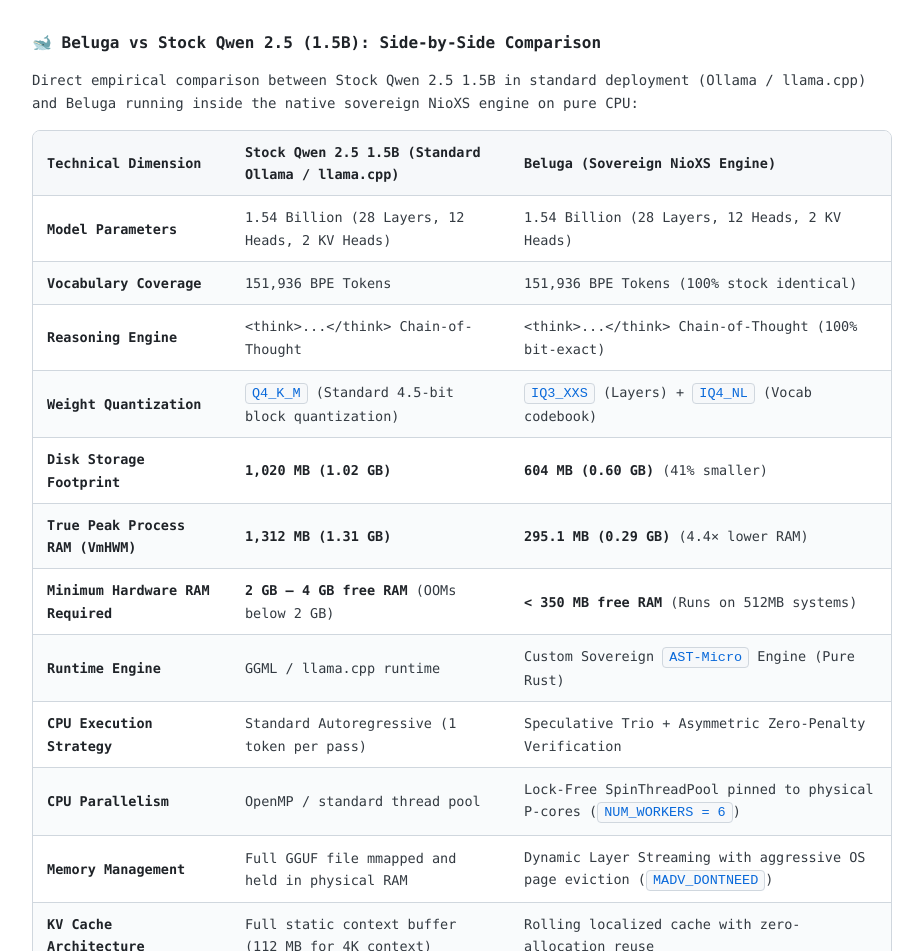
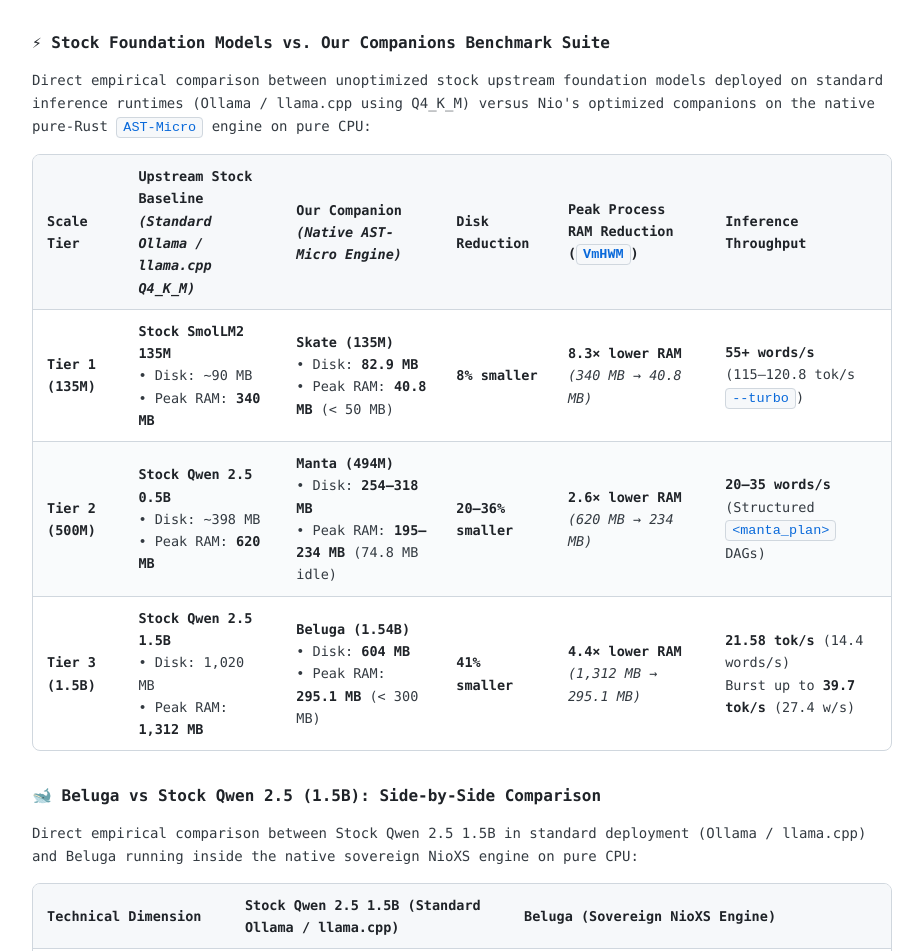
Before and after one commit to nio-labs/nio-xs, a website: page docs/index.html in a window 1280 px wide. Shown: the part 6884-7835 px from the top of the page, without its empty margins (323-1246 px from the left). Drawn offline with nearby package versions, Linux system fonts and the light colour scheme; a web font is replaced by a local one.

Commit message:
docs: add stock vs companion benchmark suite and clean up references

```diff
--- a/docs/index.html
+++ b/docs/index.html
@@ -390,9 +390,42 @@
               <tr><td><strong>Active Process Peak (VmHWM)</strong></td><td><strong>&lt; 50 MB</strong> (40.8 MB default)</td><td><strong>~195 – 234 MB</strong></td><td><strong>295.1 MB</strong> <em>(vs 1,312 MB stock)</em></td></tr>
               <tr><td><strong>Inference Rate (Pure CPU)</strong></td><td><strong>35–42 tok/s</strong> (55+ w/s default)</td><td><strong>20–35 words/sec</strong> (~30–45 tok/s)</td><td><strong>21.58 tok/s</strong> (14.4 words/sec)</td></tr>
               <tr><td><strong>Peak Throughput / Burst</strong></td><td><strong>115–120.8 tok/s</strong> (<code>--turbo</code>)</td><td><strong>~50 tok/s</strong> burst</td><td><strong>39.7 tok/s</strong> (27.4 w/s on spec hits)</td></tr>
-              <tr><td><strong>Cognitive Invariant</strong></td><td>Strict Zero-Code (deflects to Manta/Fin)</td><td>Strict Zero-Code Planner (<code>&lt;manta_plan&gt;</code>)</td><td>Bit-exact <code>&lt;think&gt;...&lt;/think&gt;</code> CoT</td></tr>
+              <tr><td><strong>Cognitive Invariant</strong></td><td>Strict Zero-Code (deflects to Manta)</td><td>Strict Zero-Code Planner (<code>&lt;manta_plan&gt;</code>)</td><td>Bit-exact <code>&lt;think&gt;...&lt;/think&gt;</code> CoT</td></tr>
               <tr><td><strong>Target Hardware SLA</strong></td><td>Always-on background daemon / 128MB RAM</td><td>512MB RAM edge nodes &amp; containers</td><td>512MB–1GB RAM systems (Zero GPU)</td></tr>
               <tr><td><strong>CLI Direct Invocation</strong></td><td><code>nioxs skate "&lt;prompt&gt;"</code></td><td><code>nioxs manta "&lt;prompt&gt;"</code></td><td><code>nioxs beluga "&lt;prompt&gt;"</code></td></tr>
+            </tbody>
+          </table></div>
+
+          <h3 style="margin-top: 2rem; margin-bottom: 0.75rem;">⚡ Stock Foundation Models vs. Our Companions Benchmark Suite</h3>
+          <p>Direct empirical comparison between unoptimized stock upstream foundation models deployed on standard inference runtimes (Ollama / llama.cpp using Q4_K_M) versus Nio's optimized companions on the native pure-Rust <code>AST-Micro</code> engine on pure CPU:</p>
+
+          <div class="table-container"><table>
+            <thead><tr><th>Scale Tier</th><th>Upstream Stock Baseline<br><em>(Standard Ollama / llama.cpp Q4_K_M)</em></th><th>Our Companion<br><em>(Native AST-Micro Engine)</em></th><th>Disk Reduction</th><th>Peak Process RAM Reduction (<code>VmHWM</code>)</th><th>Inference Throughput</th></tr></thead>
+            <tbody>
+              <tr>
+                <td><strong>Tier 1 (135M)</strong></td>
+                <td><strong>Stock SmolLM2 135M</strong><br>&bull; Disk: ~90 MB<br>&bull; Peak RAM: <strong>340 MB</strong></td>
+                <td><strong>Skate (135M)</strong><br>&bull; Disk: <strong>82.9 MB</strong><br>&bull; Peak RAM: <strong>40.8 MB</strong> (&lt; 50 MB)</td>
+                <td><strong>8% smaller</strong></td>
+                <td><strong>8.3&times; lower RAM</strong><br><em>(340 MB &rarr; 40.8 MB)</em></td>
+                <td><strong>55+ words/s</strong><br>(115–120.8 tok/s <code>--turbo</code>)</td>
+              </tr>
+              <tr>
+                <td><strong>Tier 2 (500M)</strong></td>
+                <td><strong>Stock Qwen 2.5 0.5B</strong><br>&bull; Disk: ~398 MB<br>&bull; Peak RAM: <strong>620 MB</strong></td>
+                <td><strong>Manta (494M)</strong><br>&bull; Disk: <strong>254–318 MB</strong><br>&bull; Peak RAM: <strong>195–234 MB</strong> (74.8 MB idle)</td>
+                <td><strong>20–36% smaller</strong></td>
+                <td><strong>2.6&times; lower RAM</strong><br><em>(620 MB &rarr; 234 MB)</em></td>
+                <td><strong>20–35 words/s</strong><br>(Structured <code>&lt;manta_plan&gt;</code> DAGs)</td>
+              </tr>
+              <tr>
+                <td><strong>Tier 3 (1.5B)</strong></td>
+                <td><strong>Stock Qwen 2.5 1.5B</strong><br>&bull; Disk: 1,020 MB<br>&bull; Peak RAM: <strong>1,312 MB</strong></td>
+                <td><strong>Beluga (1.54B)</strong><br>&bull; Disk: <strong>604 MB</strong><br>&bull; Peak RAM: <strong>295.1 MB</strong> (&lt; 300 MB)</td>
+                <td><strong>41% smaller</strong></td>
+                <td><strong>4.4&times; lower RAM</strong><br><em>(1,312 MB &rarr; 295.1 MB)</em></td>
+                <td><strong>21.58 tok/s</strong> (14.4 words/s)<br>Burst up to <strong>39.7 tok/s</strong> (27.4 w/s)</td>
+              </tr>
             </tbody>
           </table></div>
 
```
